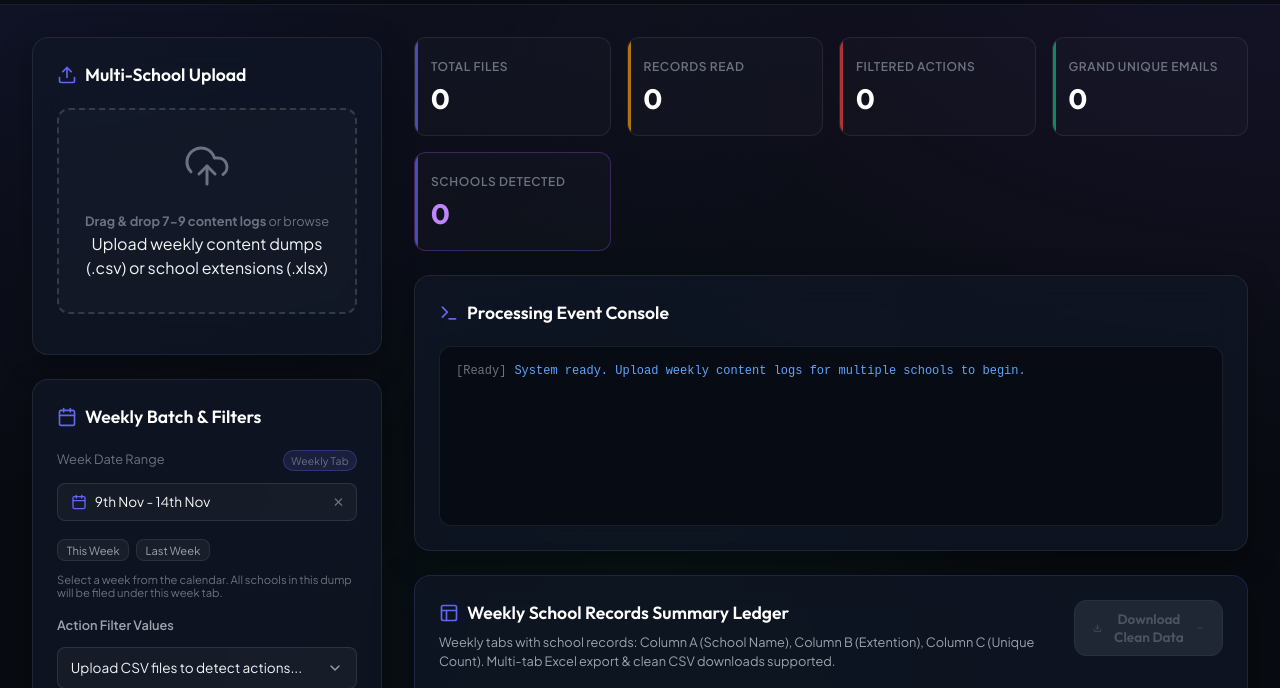
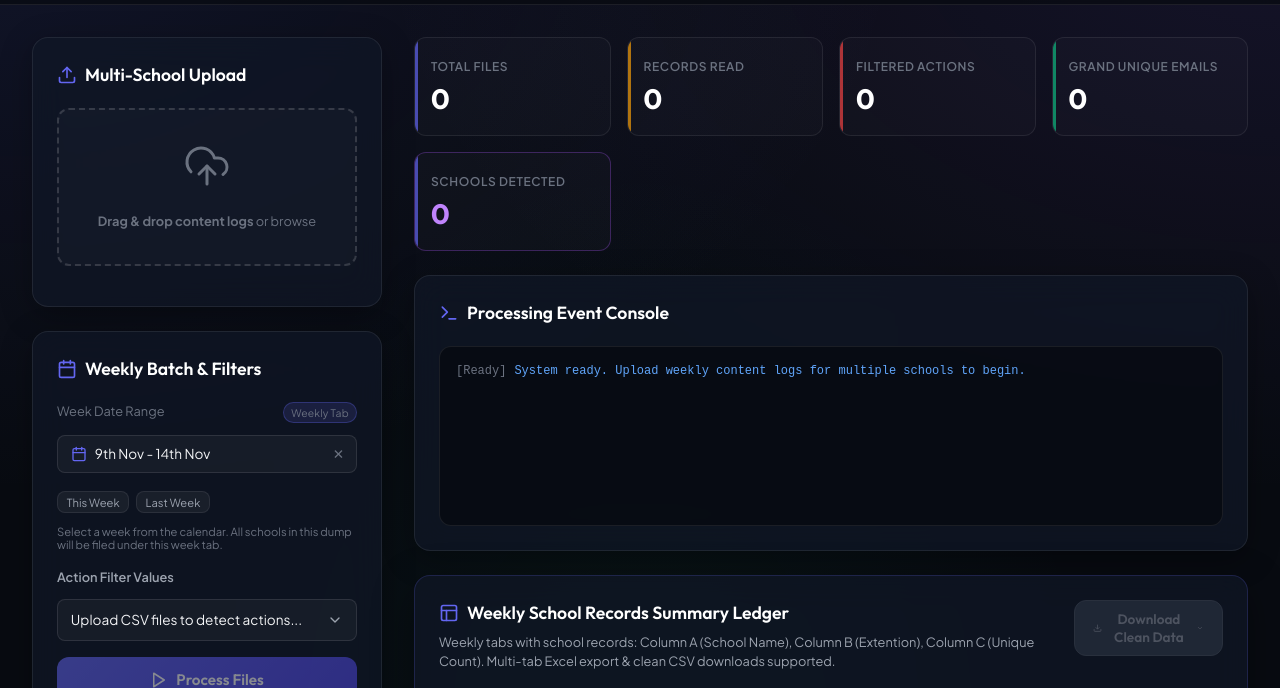
Before and after one commit to aeskills/CLAnalysis, a plain HTML site: page index.html in a window 1280 px wide. Shown: the part 72-760 px from the top of the page. Drawn offline with Linux system fonts and the light colour scheme; no server answers.

Commit message:
Remove upload-hint text from upload zone

```diff
--- a/index.html
+++ b/index.html
@@ -41,8 +41,7 @@
                         <path d="M12 12v9"></path>
                         <path d="m16 16-4-4-4 4"></path>
                     </svg>
-                    <p><strong>Drag &amp; drop 7-9 content logs</strong> or <span class="highlight">browse</span></p>
-                    <span class="upload-hint">Upload weekly content dumps (.csv) or school extensions (.xlsx)</span>
+                    <p><strong>Drag &amp; drop content logs</strong> or <span class="highlight">browse</span></p>
                     <input type="file" id="fileInput" multiple accept=".csv,.xlsx,.xls" style="display: none;">
                 </div>
 
```
